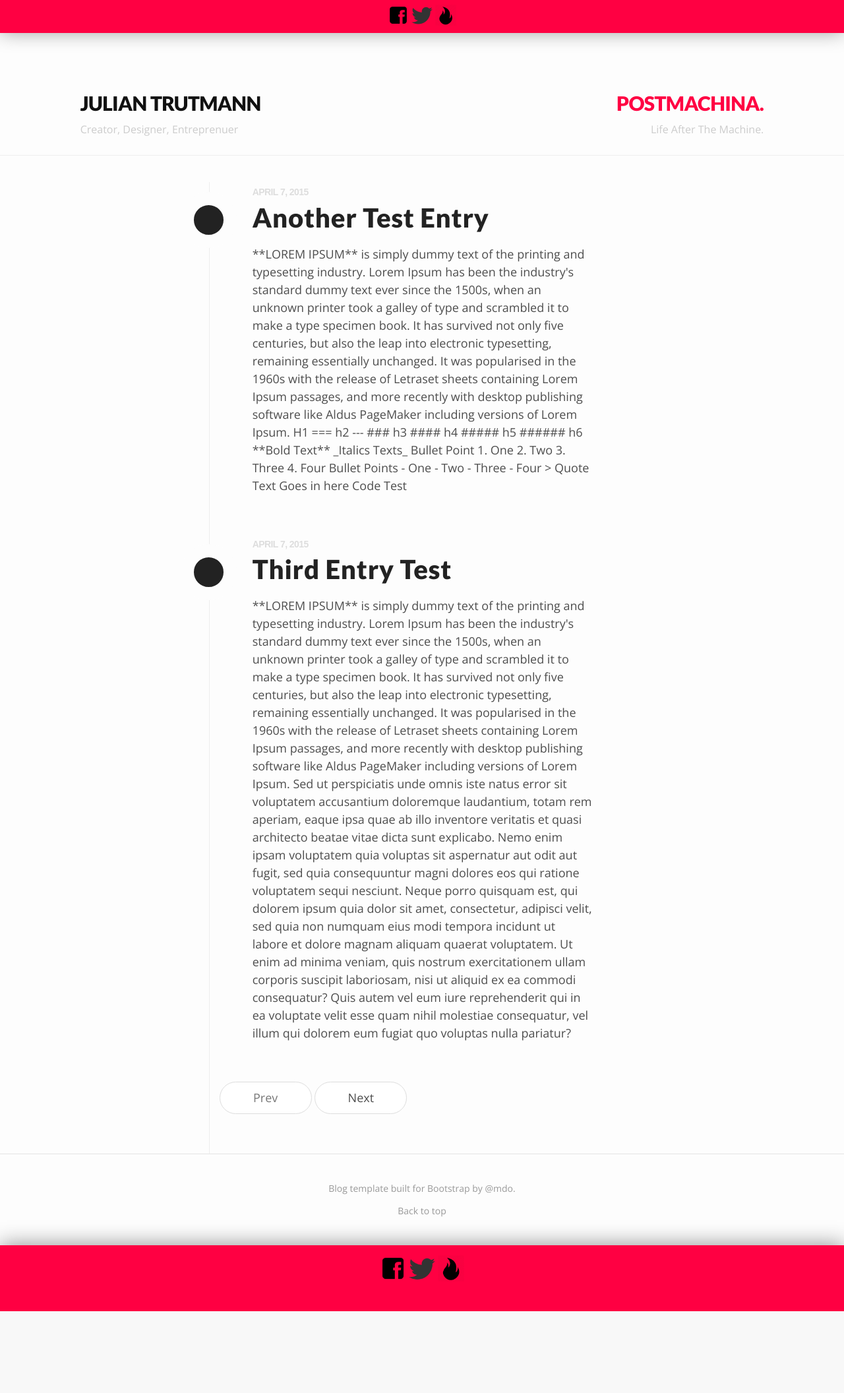
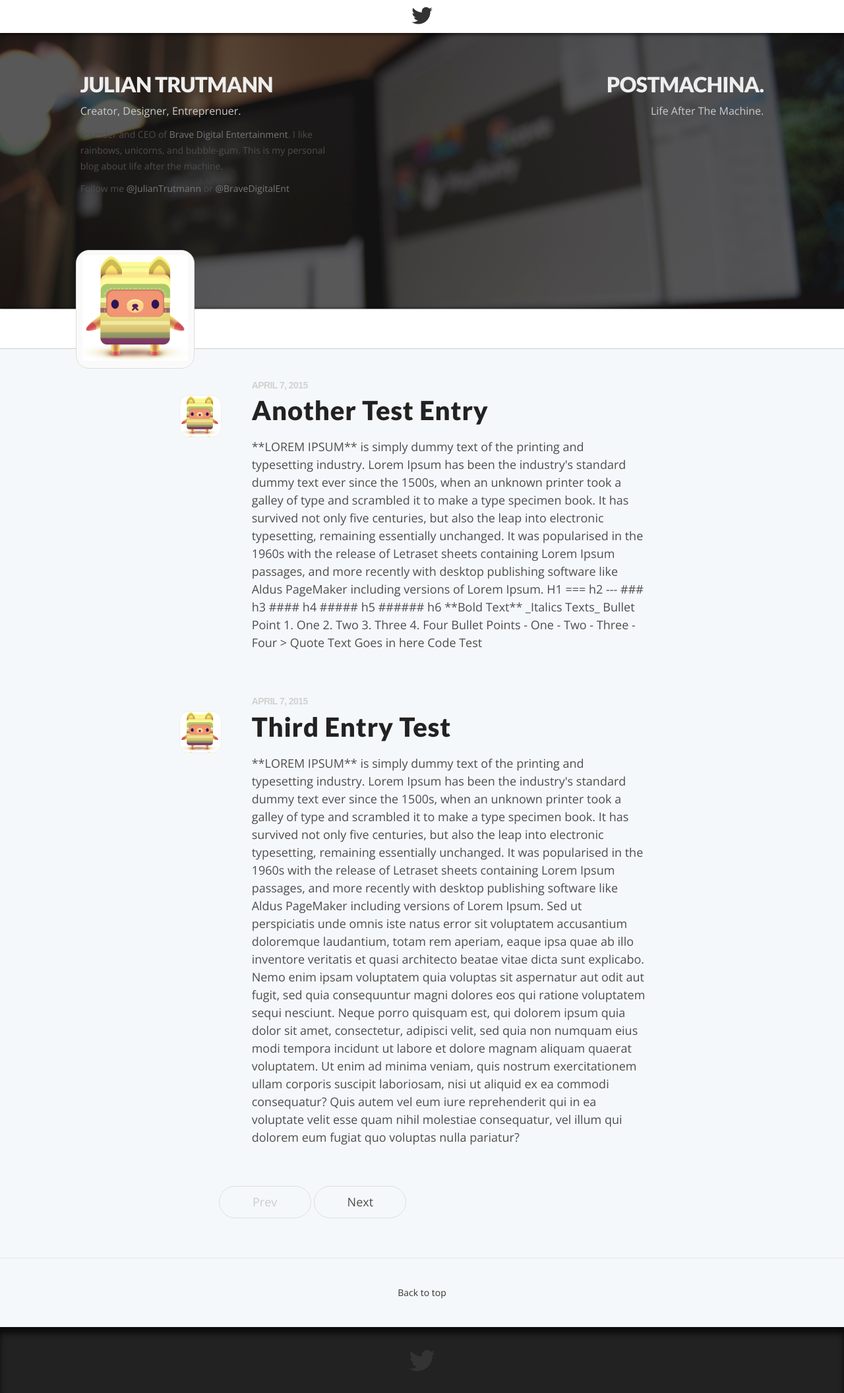
Before and after one commit to jtrutmann/jblog, a Django app: page / in a window 1280 px wide. Shown: the whole page at 66% size. Before the commit the page ends 1988 px from the top, so only its background shows below. Run offline with Django 3.2, Linux system fonts and the light colour scheme; data comes from the database, SQL or seed files in the repository; some libraries are stand-ins or nearby versions.

Commit message:
Redesign
Redesigned look of blog.

```diff
--- a/static/css/blog.css
+++ b/static/css/blog.css
@@ -8,7 +8,7 @@ body {
  /* font-family: "Helvetica World", Helvetica, Arial, sans-serif;*/
   font-family: 'Open Sans', sans-serif;
   color: #4d4d4d;
-  background-color: #fdfdfd;
+  background-color: #F5F8FA;
   font-weight: 200;
 }
 
@@ -42,6 +42,8 @@ p {
 }
 
 /* unvisited link */
+
+
 a:link {
     color: inherit;
     text-decoration: none;
@@ -81,6 +83,7 @@ pre {
 
 @media (min-width: 1200px) {
   .container {
+/*    margin-top: 0px;*/
     width: 970px;
   }
 }
@@ -92,12 +95,12 @@ pre {
 .blog-superhead {
   padding: 7px;
   position: relative;
-  box-shadow:  0 -2px 30px rgba(0,0,0,.4);
-  -webkit-box-shadow: 0 -2px 30px rgba(0,0,0,.4);
+  box-shadow:  0 2px 5px rgba(0,0,0,.7);
+  -webkit-box-shadow: 0 2px 5px rgba(0,0,0,.7);
 
   height: 50px;
-  background-color: #ff0042;
- /* background-color: #fafafa;*/
+  background-color: #FFF;
+ /* background-color: #ff0042;*/
   margin: 0;
   width: 100%;
   text-align: center;
@@ -109,9 +112,12 @@ pre {
 }
 
 .blog-masthead {
-  padding-top: 80px;
-  padding-bottom: 15px;
-  background-color: #fdfdfd;
+  padding-top: 50px;
+  padding-bottom: 160px;
+/*  background-color: #fdfdfd;*/
+  /*background-image: url("/static/images/desk_001.jpg");*/
+  background-size: cover;
+  background-position: 0% 70%;
  /* background-color: #fafafa;*/
    margin: 0;
    width: 100%;
@@ -120,6 +126,49 @@ pre {
    border-width: 0 0 1px 0;
 /*   box-shadow:  0 -2px 30px rgba(0,0,0,.1);
    -webkit-box-shadow:  0 -2px 30px rgba(0,0,0,.1);*/
+}
+
+.blog-subhead {
+  padding: 7px;
+/*  position: relative;*/
+  box-shadow:  0 -3px 3px rgba(0,0,0,.3);
+  -webkit-box-shadow: 0 -3px 3px rgba(0,0,0,.3);
+  border-style: solid;
+  border-color: #CCC;
+  border-width: 0 0 1px 0;
+
+  height: 60px;
+  background-color: #FFF;
+ /* background-color: #ff0042;*/
+  margin: 0;
+  width: 100%;
+  text-align: center;
+}
+
+.blog-portrait {
+  padding: 7px;
+  margin-left: 9%;
+  margin-top: -90px;
+  width: 180px;
+  height: 180px;
+  position: absolute;
+/*  box-shadow:  inset 0 0px 3px rgba(0,0,0,.3);
+  -webkit-box-shadow: inset 0 0px 3px rgba(0,0,0,.3);*/
+  border-style: solid;
+  border-color: #EEE;
+  border-width: 0 0 1px 0;
+  background-color: #fafafa;
+  text-align: center;
+  border-style: solid;
+  border-radius: 20px;
+  border-width: 1px;
+  border-color: #DDD;
+  overflow: hidden;
+}
+
+.blog-portrait-img {
+  width: 160px;
+  height: 160px;
 }
 
 .left-nav {
@@ -145,11 +194,11 @@ pre {
 }
 
 .nav-title {
-  color: #111;
+  color: #EEE;
   font-weight: 900;
   margin-bottom: 10px;
   margin-top: 10px;
-  font-size: 30px;
+  font-size: 32px;
 }
 
 .nav-subtitle {
@@ -212,8 +261,8 @@ pre {
   line-height: 1.5;
   border-width: 0;
   border-left-width: 1px;
-  border-style: solid;
-  border-color: #eee;
+/*  border-style: solid;*/
+  border-color: #DDD;
   /*padding: 15;*/
 /*  -webkit-box-shadow: inset 0px 0px 63px -31px rgba(0,0,0,0.5);
 -moz-box-shadow: inset 0px 0px 63px -31px rgba(0,0,0,0.5);
@@ -252,14 +301,47 @@ box-shadow: inset 0px 0px 63px -31px rgba(0,0,0,0.5);*/
   padding: 10px 20px;
   text-align: center;
   border-radius: 30px;
+  background-color: #F5F8FA;
+
   /*background-color: #222;*/
 }
 
 .pager > li > a:hover {
-  background-color: #fdfdfd;
+
+  background-color: #FFF;
   /*border-color: #ff0042;*/
 }
 
+.pager > li.disabled > a {
+
+  background-color: #F5F8FA;
+  color: #CCC;
+  /*border-color: #ff0042;*/
+}
+
+.pager > li.disabled > a:hover {
+
+  background-color: #F5F8FA;
+  color: #CCC;
+  /*border-color: #ff0042;*/
+}
+
+
+
+a.light:link {
+    color: #777;
+    text-decoration: none;
+}
+
+a.light:visited {
+    color: #777;
+    text-decoration: none;
+}
+
+a.light:hover {
+    color: #ff0042;
+    text-decoration: none;
+}
 
 /*
  * Blog posts
@@ -286,22 +368,24 @@ div.post h2:first-child a:hover {
 
 .stamp {
   position: absolute;
-  margin-left: -109px;
-  margin-top: 15px;
-  width: 85px;
-  height: 85px;
-  background-color: #222;
-  border-width: 20px;
-  border-color: #fdfdfd;
+  margin-left: -110px;
+  margin-top: 30px;
+  width: 64px;
+  height: 64px;
+/*  background-color: #222;*/
+  border-width: 1px;
+  border-color: #EEE;
   border-style: solid;
-  border-radius: 100px;
+  border-radius: 15px;
+  background-image: url("../images/portrait_001.png");
+  background-size: 60px 60px;
 }
 
 
 .meta {
   font-size: 14px;
   margin-bottom: 0px;
-  color: #dddddd;
+  color: #d1d1d1;
   font-weight: 900;
   text-transform: uppercase;
   font-family: 'Montserrat', sans-serif;
@@ -319,7 +403,7 @@ div.post h2:first-child a:hover {
 
 .blog-footer {
   padding: 40px 0;
-  color: #999;
+  color: #333;
   text-align: center;
   border-top: 1px solid #e5e5e5;
 }
@@ -329,12 +413,12 @@ div.post h2:first-child a:hover {
 
 .blog-superfooter {
   position: relative;
-  padding: 15px;
-  box-shadow:  0 -2px 30px rgba(0,0,0,.4);
-  -webkit-box-shadow: 0 -2px 30px rgba(0,0,0,.4);
+  padding: 30px;
+  box-shadow:  inset 0 10px 10px rgba(0,0,0,.7);
+  -webkit-box-shadow: inset 0 10px 10px rgba(0,0,0,.7);
   text-align: center;
   height: 100px;
-  background-color: #ff0042;
+  background-color: #222;
  /* background-color: #fafafa;*/
   margin: 0;
   width: 100%;
@@ -343,6 +427,7 @@ div.post h2:first-child a:hover {
 .super-footer-icon {
   width: 40px;
   height: 40px;
+/*  margin-bottom: 20px;*/
 }
 
 .alt-color {
@@ -368,7 +453,7 @@ div.post h2:first-child a:hover {
 
 }
 .hvr-fade:hover, .hvr-fade:focus, .hvr-fade:active {
-  background-color: #fdfdfd;
+  background-color: #F5F8FA;
   color: #ff0042;
 }
 
--- a/templates/base.html
+++ b/templates/base.html
@@ -20,6 +20,9 @@
     <!-- Custom styles for this template -->
     <link href="{% static "css/blog.css" %}" rel="stylesheet">
 
+    <script src="https://ajax.googleapis.com/ajax/libs/jquery/1.11.0/jquery.min.js"></script>
+    <script src="{% static "js/parallax.min.js" %}"></script>
+
     <!-- HTML5 shim and Respond.js IE8 support of HTML5 elements and media queries -->
     <!--[if lt IE 9]>
       <script src="https://oss.maxcdn.com/html5shiv/3.7.2/html5shiv.min.js"></script>
@@ -29,17 +32,19 @@
 
   <body>
     <div class="blog-superhead row">
-      <img class="super-icon" src="{% static "images/facebook.png" %}">
+<!--       <img class="super-icon" src="{% static "images/facebook.png" %}"> -->
       <img class="super-icon" src="{% static "images/twitter.png" %}">
-      <img class="super-icon" src="{% static "images/fire.png" %}">
+<!--       <img class="super-icon" src="{% static "images/fire.png" %}"> -->
     </div>
 
-    <div class="blog-masthead row">
+    <div class="blog-masthead row parallax-window" data-parallax="scroll" data-position="0% -70%" data-image-src="{% static "images/desk_001.jpg" %}">
 <!--       <div class="container row"> -->
-      <div class="left-nav col-sm-offset-1 col-sm-5"> <h1 class="nav-title alt"> JULIAN TRUTMANN </h1>
-      <p class="nav-subtitle"> Creator, Designer, Entreprenuer </p>
+      <div class="left-nav col-sm-offset-1 col-sm-4"> <h1 class="nav-title alt"> JULIAN TRUTMANN </h1>
+      <p class="nav-subtitle"> Creator, Designer, Entreprenuer. </p>
+      <p> Founder and CEO of <a class="light" href="https://twitter.com/juliantrutmann">Brave Digital Entertainment</a>. I like rainbows, unicorns, and bubble-gum. This is my personal blog about life after the machine.</p>
+        <p> Follow me <a class="light" href="https://twitter.com/juliantrutmann">@JulianTrutmann</a> or <a class="light" href="https://twitter.com/bravedigitalent">@BraveDigitalEnt</a></p>
       <!-- <h1 class="nav-title"> postmachina. </h1>  --></div>
-      <div class="right-nav col-sm-5"> <h1 class="nav-title alt-color"> POSTMACHINA. </h1>
+      <div class="right-nav col-sm-offset-1 col-sm-5"> <h1 class="nav-title "> POSTMACHINA. </h1>
       <p class="nav-subtitle"> Life After The Machine. </p></div>
 <!--         <nav class="blog-nav">
           <a class="blog-nav-item active" href="{% url "index" %}">Home</a>
@@ -50,6 +55,10 @@
         </nav> -->
       <!-- </div> -->
     </div>
+    <div class="blog-portrait">
+      <img class="blog-portrait-img" src="{% static "images/portrait_001.png" %}">
+    </div>
+    <div class="blog-subhead"></div>
 
     <div class="container">
 
@@ -60,7 +69,7 @@
 
       <div class="row">
 
-        <div class="col-sm-8 col-sm-offset-2 blog-main">
+        <div class="col-sm-9 col-sm-offset-2 blog-main">
           {% block blog_entries %} {% endblock %}
 
           {% if is_paginated %}
@@ -83,15 +92,13 @@
     </div><!-- /.container -->
 
     <div class="blog-footer">
-      <p>Blog template built for <a href="http://getbootstrap.com">Bootstrap</a> by <a href="https://twitter.com/mdo">@mdo</a>.</p>
       <p>
         <a href="#">Back to top</a>
       </p>
     </div>
     <div class="blog-superfooter row">
-      <img class="super-footer-icon" src="{% static "images/facebook.png" %}">
       <img class="super-footer-icon" src="{% static "images/twitter.png" %}">
-      <img class="super-footer-icon" src="{% static "images/fire.png" %}">
+<!--       <p>This is a test of stuff, Things and other stuff</p> -->
     </div>
 
 
```
Also changed, not shown: static/images/desk_001.jpg (added), static/images/portrait_001.png (added), static/js/parallax.min.js (added).
